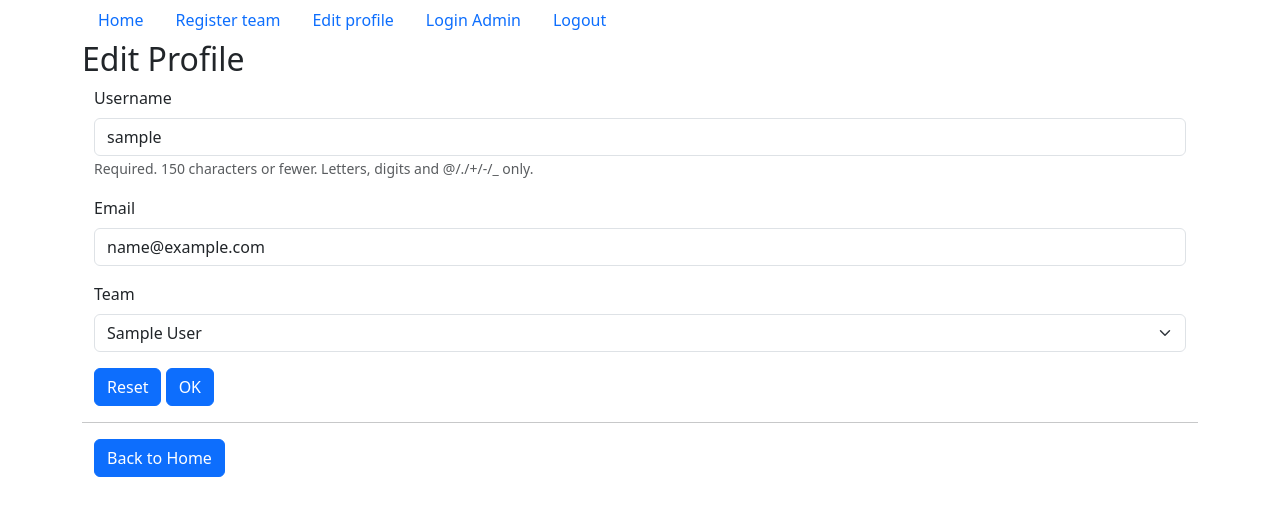
After one commit to azamuddin30/MCJ-Project, a Django app: page /accounts/edit_user/ in a window 1280 px wide. The commit adds this page. Shown: the top 516 px of the page. Run offline with Django 4.2, Linux system fonts and the light colour scheme; a user stored in the database is signed in; tables that the repository leaves empty hold one stand-in row (values such as "Sample post"); some libraries are stand-ins or nearby versions.

Commit message:
working team and user models

```diff
--- a/MCJCTF/settings.py
+++ b/MCJCTF/settings.py
@@ -132,7 +132,7 @@ STATIC_URL = "static/"
 
 DEFAULT_AUTO_FIELD = "django.db.models.BigAutoField"
 
-AUTH_USER_MODEL = "accounts.CustomUser"
+AUTH_USER_MODEL = "accounts.User"
 
 LOGIN_REDIRECT_URL = "home"  # new
 LOGOUT_REDIRECT_URL = "home"  # new
--- a/accounts/forms.py
+++ b/accounts/forms.py
@@ -1,22 +1,22 @@
-from django import forms
-from django.contrib.auth.forms import UserCreationForm, UserChangeForm
-from .models import CustomUser  #, Team
+# from django import forms
+# from django.contrib.auth.forms import UserCreationForm, UserChangeForm
+# from .models import CustomUser  #, Team
 
 
-class CustomUserCreationForm(UserCreationForm):
-    #team = forms.ModelChoiceField(queryset=Team.objects.all())
+# class CustomUserCreationForm(UserCreationForm):
+#     #team = forms.ModelChoiceField(queryset=Team.objects.all())
 
-    class Meta(UserCreationForm):
-        model = CustomUser
-        fields = UserCreationForm.Meta.fields + ("email",)
+#     class Meta(UserCreationForm):
+#         model = CustomUser
+#         fields = UserCreationForm.Meta.fields + ("email",)
 
 
-class CustomUserChangeForm(UserChangeForm):
-    #team = forms.ModelChoiceField(queryset=Team.objects.all())
+# class CustomUserChangeForm(UserChangeForm):
+#     #team = forms.ModelChoiceField(queryset=Team.objects.all())
 
-    class Meta:
-        model = CustomUser
-        fields = UserChangeForm.Meta.fields
+#     class Meta:
+#         model = CustomUser
+#         fields = UserChangeForm.Meta.fields
 
 
 # class RegisterTeamForm(forms.Form):
@@ -29,3 +29,26 @@ class CustomUserChangeForm(UserChangeForm):
 #             raise forms.ValidationError("Team name already exists.")
 
 #         return team_name
+
+from django import forms
+from django.contrib.auth.forms import UserCreationForm
+from .models import User, Team
+
+class UserRegisterForm(UserCreationForm):
+    email = forms.EmailField()
+
+    class Meta:
+        model = User
+        fields = ['username', 'email', 'password1', 'password2']
+
+class TeamRegisterForm(forms.ModelForm):
+    class Meta:
+        model = Team
+        fields = ['name', 'description']
+
+class UserEditForm(forms.ModelForm):
+    email = forms.EmailField()
+
+    class Meta:
+        model = User
+        fields = ['username', 'email', 'team']
--- a/accounts/models.py
+++ b/accounts/models.py
@@ -8,8 +8,22 @@ from django.contrib.auth.models import AbstractUser
 #   def __str__(self):
 #     return self.team_name
 
-class CustomUser(AbstractUser):
-#   team = models.ForeignKey(Team, on_delete=models.CASCADE)
+# class CustomUser(AbstractUser):
+# #   team = models.ForeignKey(Team, on_delete=models.CASCADE)
 
-  def __str__(self):
-    return self.username
+#   def __str__(self):
+#     return self.username
+
+
+class Team(models.Model):
+    name = models.CharField(max_length=30, unique=True)
+    description = models.TextField()
+
+    def __str__(self) :
+        return self.name
+
+class User(AbstractUser):
+    team = models.ForeignKey(Team, on_delete=models.SET_NULL, null=True)
+
+    def __str__(self) :
+        return self.username
--- a/accounts/urls.py
+++ b/accounts/urls.py
@@ -1,6 +1,11 @@
 from django.urls import path
-from .views import SignUpView
+from .views import RegisterUserView, RegisterTeamView, EditUserView
+from django.views.generic.base import TemplateView
 
 urlpatterns = [
-    path("signup/", SignUpView.as_view(), name="signup"),
+    path("signup/", RegisterUserView.as_view(), name="signup"),
+    path('team/', RegisterTeamView.as_view(), name='register_team'),
+    path('edit_user/', EditUserView.as_view(), name='edit_user'),
+
+
 ]
--- a/accounts/views.py
+++ b/accounts/views.py
@@ -1,12 +1,51 @@
 #from django.shortcuts import render
 
 # Create your views here.
-from django.contrib.auth.forms import UserCreationForm
+# from django.contrib.auth.forms import UserCreationForm
+# from django.urls import reverse_lazy
+# from django.views.generic import CreateView
+# from .forms import CustomUserCreationForm
+
+# class SignUpView(CreateView):
+#     form_class = CustomUserCreationForm
+#     success_url = reverse_lazy("login")
+#     template_name = "registration/signup.html"
+
+from django.contrib.auth.mixins import LoginRequiredMixin
+from django.views.generic.edit import FormView
+from .forms import UserRegisterForm, TeamRegisterForm, UserEditForm
 from django.urls import reverse_lazy
-from django.views.generic import CreateView
-from .forms import CustomUserCreationForm
 
-class SignUpView(CreateView):
-    form_class = CustomUserCreationForm
+class RegisterUserView(FormView):
+    template_name = 'registration/signup.html'
+    form_class = UserRegisterForm
+    # success_url = '/home/'
     success_url = reverse_lazy("login")
-    template_name = "registration/signup.html"
+
+    def form_valid(self, form):
+        form.save()
+        return super().form_valid(form)
+
+class RegisterTeamView(LoginRequiredMixin,FormView):
+    template_name = 'registration/signup_team.html'
+    form_class = TeamRegisterForm
+    success_url = reverse_lazy("login")
+
+
+    def form_valid(self, form):
+        form.save()
+        return super().form_valid(form)
+
+class EditUserView(LoginRequiredMixin, FormView):
+    template_name = 'registration/edit_user.html'
+    form_class = UserEditForm
+    success_url = reverse_lazy("login")
+
+    def get_form_kwargs(self):
+        kwargs = super().get_form_kwargs()
+        kwargs['instance'] = self.request.user
+        return kwargs
+
+    def form_valid(self, form):
+        form.save()
+        return super().form_valid(form)
--- a/templates/home.html
+++ b/templates/home.html
@@ -11,7 +11,7 @@
 
 {% if user.is_authenticated %}
 Hi {{ user.username }}! You are {{ user.email }}
-<p><a href="{% url 'logout' %}">Log Out</a></p>
+<!-- <p><a href="{% url 'logout' %}">Log Out</a></p> -->
 {% else %}
 <p>You are not logged in</p>
 <a href="{% url 'login' %}">Log In</a> |
--- a/templates/registration/base.html
+++ b/templates/registration/base.html
@@ -18,8 +18,17 @@
 
       <ul class="nav nav-pills">
           <li class="nav-item"><a class="nav-link" href="{% url 'home' %}">Home</a></li>
+          <!-- <li class="nav-item"><a class="nav-link" href="{% url 'signup' %}">Signup</a></li>
+          <li class="nav-item"><a class="nav-link" href="{% url 'login' %}">Login</a></li> -->
+          <li class="nav-item"><a class="nav-link" href="{% url 'register_team' %}">Register team</a></li>
+          <li class="nav-item"><a class="nav-link" href="{% url 'edit_user' %}">Edit profile</a></li>
+          <li class="nav-item"><a class="nav-link" href="/admin">Login Admin</a></li>
+          {% if user.is_authenticated %}
+          <li class="nav-item"><a class="nav-link" href="{% url 'logout' %}">Logout</a></li>
+          {%else%}
           <li class="nav-item"><a class="nav-link" href="{% url 'signup' %}">Signup</a></li>
           <li class="nav-item"><a class="nav-link" href="{% url 'login' %}">Login</a></li>
+          {%endif%}
 
       </ul>
 
--- /dev/null
+++ b/templates/registration/edit_user.html
@@ -0,0 +1,17 @@
+{% extends "registration/base.html" %}
+{% load django_bootstrap5 %}
+
+
+{% block content %}
+<h2>Edit Profile</h2>
+<form method="post" class="container">
+  {%csrf_token %}
+  {%bootstrap_form form%}
+
+  {%bootstrap_button button_type="reset" content="Reset"%}
+  {%bootstrap_button button_type="submit" content="OK"%}
+</form>
+<hr>
+<div class="container"><a href="{% url 'home' %}" class="btn btn-primary">Back to Home</a></div>
+
+{% endblock content %}
```
Also changed, not shown: accounts/admin.py (+7 -6 lines), templates/registration/signup_team.html (added, +17 -0 lines), accounts/migrations/0002_user_team_delete_customuser_user_team_and_more.py (added).
